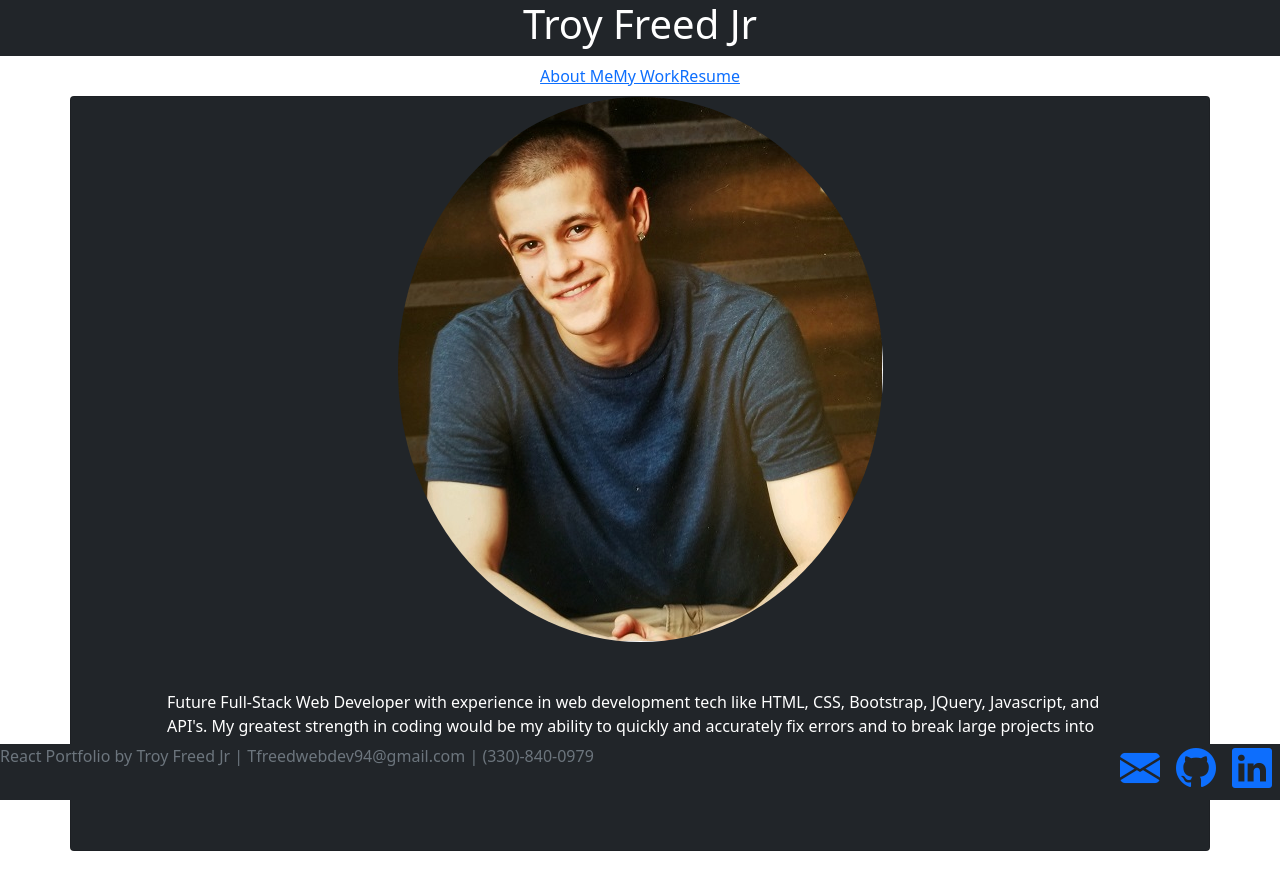
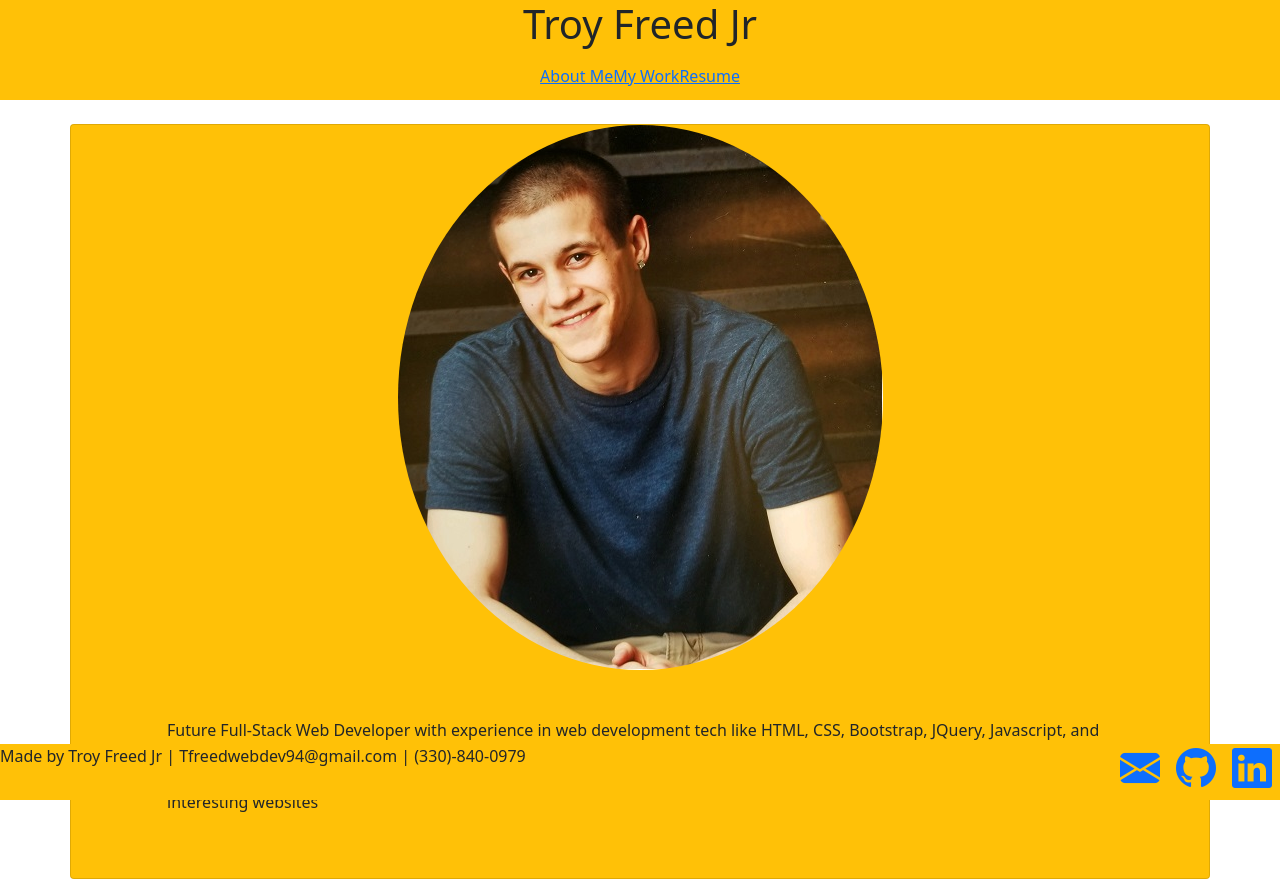
Before and after one commit to tfreed94/react-portfolio, a React (Create React App) app: page /#/ in a window 1280 px wide. Before the commit the page ends 851 px from the top, so only its background shows below. Built offline with nearby package versions, Linux system fonts and the light colour scheme.

Commit message:
adjusted CSS for navbar footer header and aboutme page

```diff
--- a/src/components/Footer/footer.js
+++ b/src/components/Footer/footer.js
@@ -1,14 +1,13 @@
 import React from 'react';
+
+
 const Footer = () => {
-
     return (
-        <footer className="fixed-bottom bg-dark d-flex justify-content-between flex-md-row">
-            <p className="text-secondary">
-                React Portfolio by Troy Freed Jr | Tfreedwebdev94@gmail.com | (330)-840-0979
+        <footer className="fixed-bottom bg-warning d-flex justify-content-between flex-md-row">
+            <p className="text-dark">
+                Made by Troy Freed Jr | Tfreedwebdev94@gmail.com | (330)-840-0979
             </p>
-
             <div className="d-flex footer">
-
                 <a className=" mx-2" href='mailto:tfreedwebdev94@gmail.com'>
                     <h1><i className="bi bi-envelope-fill"></i></h1>
                 </a>
@@ -20,12 +19,8 @@ const Footer = () => {
                     rel="noopener noreferrer" target="blank">
                     <h1><i className="bi bi-linkedin"></i></h1>
                 </a>
-
-
             </div>
-
         </footer>
     )
 }
-
 export default Footer;
--- a/src/components/Header/header.js
+++ b/src/components/Header/header.js
@@ -2,7 +2,7 @@ import React from 'react'
 const Header = () => {
     return (
         <div>
-            <div className="jumbotron navbar-dark bg-dark text-white d-flex justify-content-center">
+            <div className="jumbotron navbar-dark bg-warning text-dark d-flex justify-content-center">
                 <h1 className="display-6">Troy Freed Jr</h1>
             </div>
         </div>
--- a/src/components/navbar/navbar.js
+++ b/src/components/navbar/navbar.js
@@ -3,7 +3,7 @@ import { Link } from 'react-router-dom'
 
 const Navbar = () => {
   return (
-    <div className='nav-container'>
+    <div className='nav-container bg-warning pb-1 mb-1'>
       <nav className="navbar navbar-expand-lg navbar-toggleable-sm">
         <div className="container-fluid d-flex justify-content-center">
           <div className="list-container">
--- a/src/pages/AboutMe.js
+++ b/src/pages/AboutMe.js
@@ -3,7 +3,7 @@ import myPic from "../images/picofme.jpg";
 
 const AboutMe = () => {
     return (
-        <div className="container card text-white bg-dark d-flex px-4 ">
+        <div className="container card text-dark bg-warning d-flex px-4 mt-4 ">
             <img src={myPic} className="img-fluid mx-auto rounded-circle" alt="Pic Of Me" />
             <div className="d-flex justify-content-center">
                 <p className="scroll mx-4 p-5">Future Full-Stack Web Developer with experience in web development tech like HTML, CSS, Bootstrap, JQuery, Javascript, and API's. My greatest strength in coding would be my ability to quickly and accurately fix errors and to break large projects into smaller more manageable pieces. I am a quick learner and passionate to display my coding skills in developing new and interesting websites</p>
```
